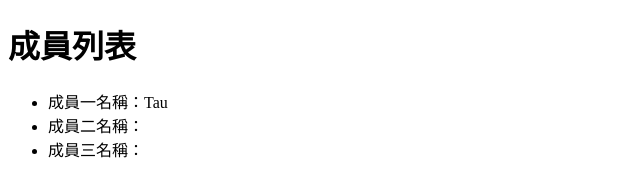
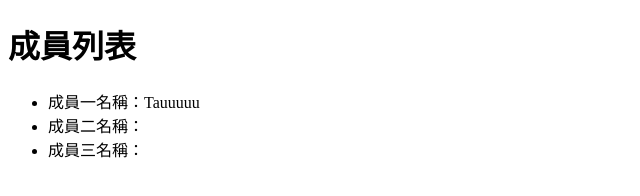
Before and after one commit to TauHsu/git4TauAAA, a plain HTML site: page index.html in a window 1280 px wide. Shown: the full height of the page, 0-640 px from the left. Drawn offline with Linux system fonts and the light colour scheme.

Commit message:
修改成員一名字
修改成員一名字

```diff
--- a/index.html
+++ b/index.html
@@ -8,7 +8,7 @@
 <body>
     <h1>成員列表</h1>
     <ul>
-        <li>成員一名稱：Tau</li>
+        <li>成員一名稱：Tauuuuu</li>
         <li>成員二名稱：</li>
         <li>成員三名稱：</li>
     </ul>
```
